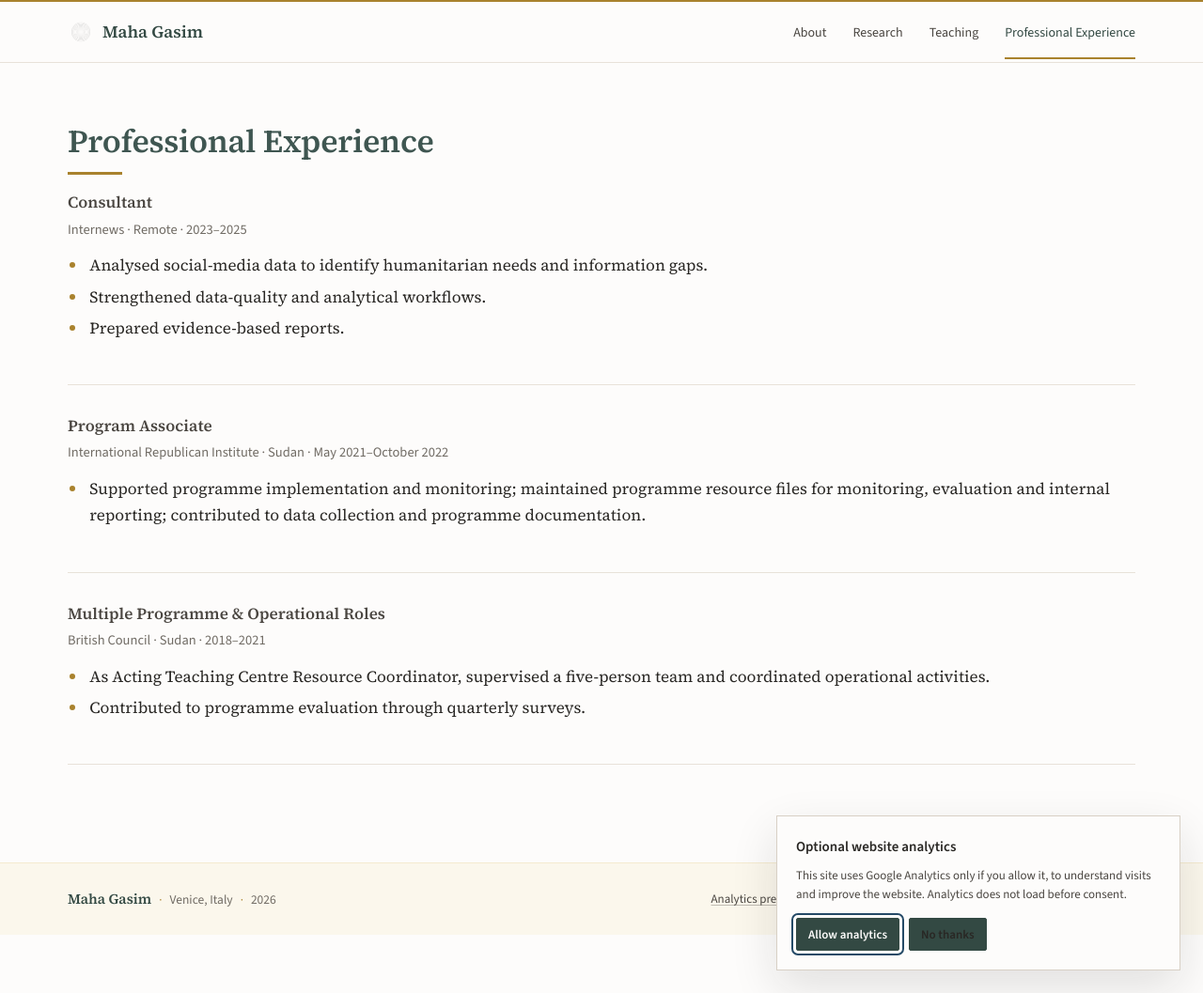
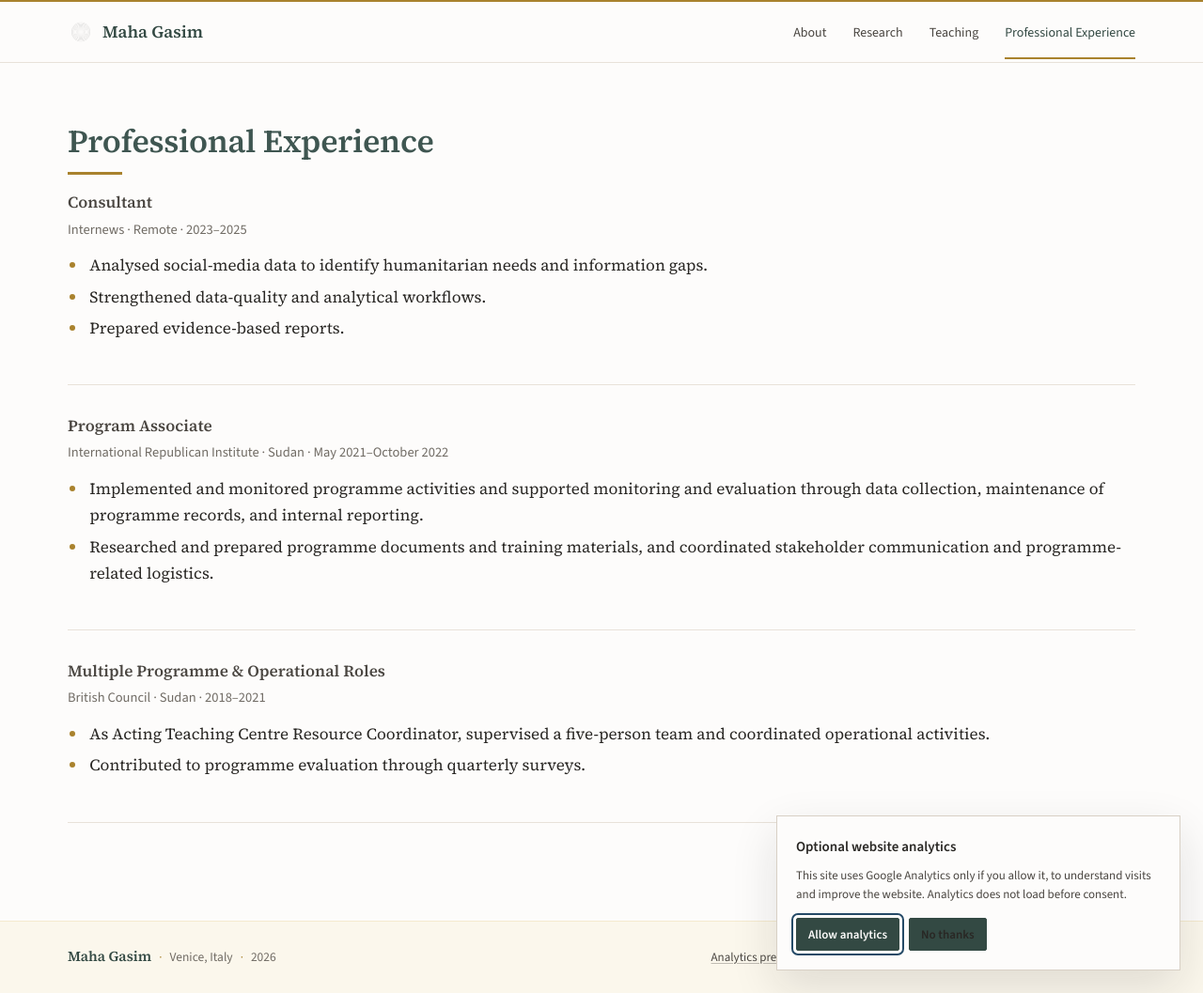
Before and after one commit to mahagasim/mahagasim.github.io, a Jekyll site: the page built from experience.md, in a window 1280 px wide and 1057 px high. Shown: the whole window at 94% size. Built offline with Jekyll 4.4.1, drawn with Linux system fonts in a browser that asks for light colours.

Commit message:
Refine IRI experience wording

```diff
--- a/experience.md
+++ b/experience.md
@@ -20,7 +20,8 @@ description: Selected professional experience in data analytics, monitoring and
   <h3>Program Associate</h3>
   <p class="entry-meta">International Republican Institute · Sudan · May 2021–October 2022</p>
   <ul>
-    <li>Supported programme implementation and monitoring; maintained programme resource files for monitoring, evaluation and internal reporting; contributed to data collection and programme documentation.</li>
+    <li>Implemented and monitored programme activities and supported monitoring and evaluation through data collection, maintenance of programme records, and internal reporting.</li>
+    <li>Researched and prepared programme documents and training materials, and coordinated stakeholder communication and programme-related logistics.</li>
   </ul>
 </div>
 
```
